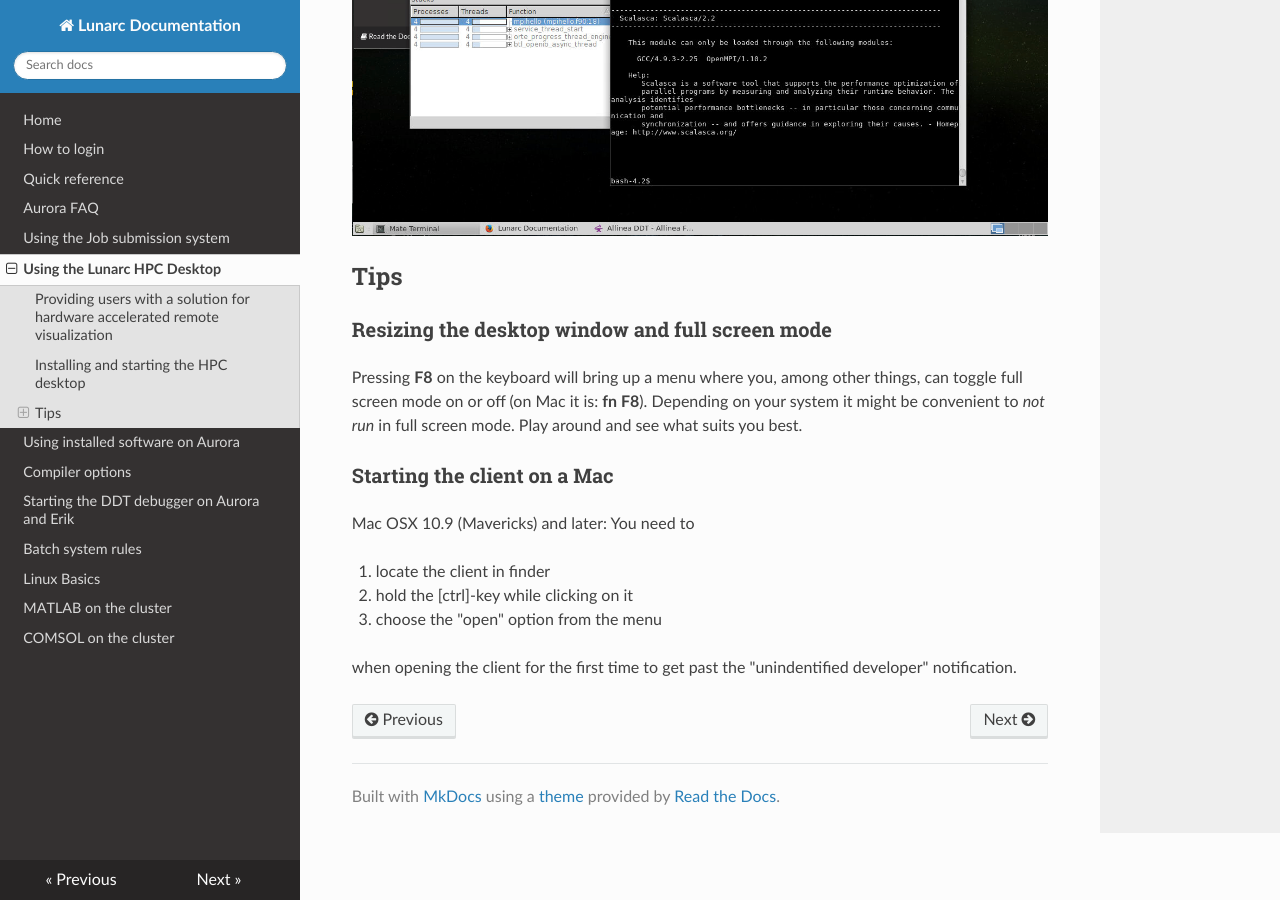
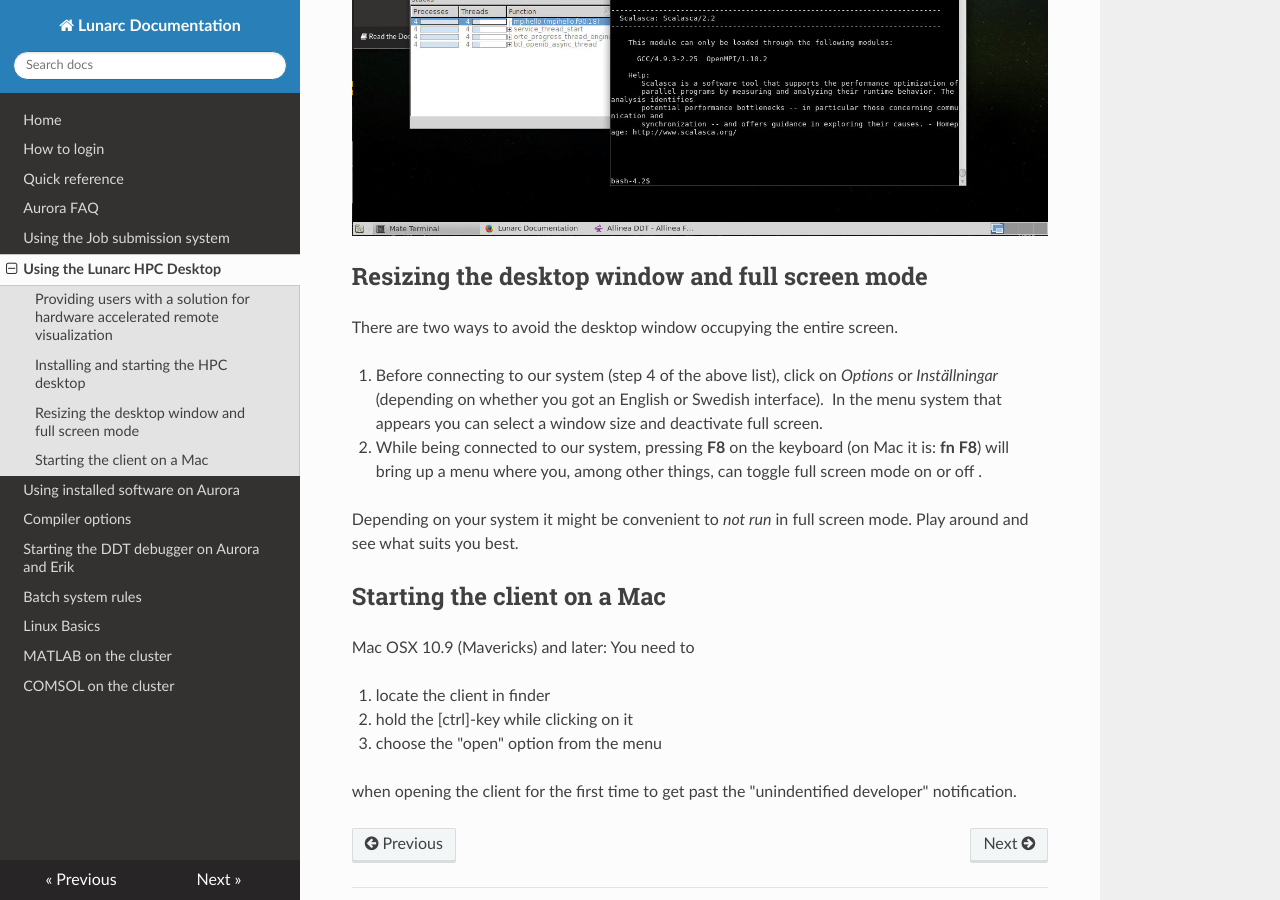
Before and after one commit to lunarc/lunarc_docs, an MkDocs documentation site: the page built from docs/using_hpc_desktop.md, in a window 1280 px wide and 900 px high, scrolled down 1703 px. Built offline with MkDocs 1.6.1, drawn with Linux system fonts in a browser that asks for light colours; nearby versions of some CDN libraries; old or Windows-style settings are respelled for this version of MkDocs.

Commit message:
Documented the options to choose desktop screen size

```diff
--- a/docs/using_hpc_desktop.md
+++ b/docs/using_hpc_desktop.md
@@ -36,11 +36,17 @@ The following applications are installed and accessible from the drop down menus
 
  ![sample screen](images/desktopSampleScreen.png "Desktop sample screen")
 
-## Tips
-### Resizing the desktop window and full screen mode
-Pressing **F8** on the keyboard will bring up a menu where you, among other things, can toggle full screen mode on or off (on Mac it is: **fn F8**). Depending on your system it might be convenient to *not run* in full screen mode. Play around and see what suits you best.
 
-### Starting the client on a Mac
+## Resizing the desktop window and full screen mode
+
+There are two ways to avoid the desktop window occupying the entire screen.
+
+1. Before connecting to our system (step 4 of the above list), click on *Options* or *Inställningar* (depending on whether you got an English or Swedish interface).  In the menu system that appears you can select a window size and deactivate full screen.
+2. While being connected to our system, pressing **F8** on the keyboard (on Mac it is: **fn F8**) will bring up a menu where you, among other things, can toggle full screen mode on or off .
+
+Depending on your system it might be convenient to *not run* in full screen mode. Play around and see what suits you best.
+
+## Starting the client on a Mac
 Mac OSX 10.9 (Mavericks) and later: You need to
 
 1. locate the client in finder
```
